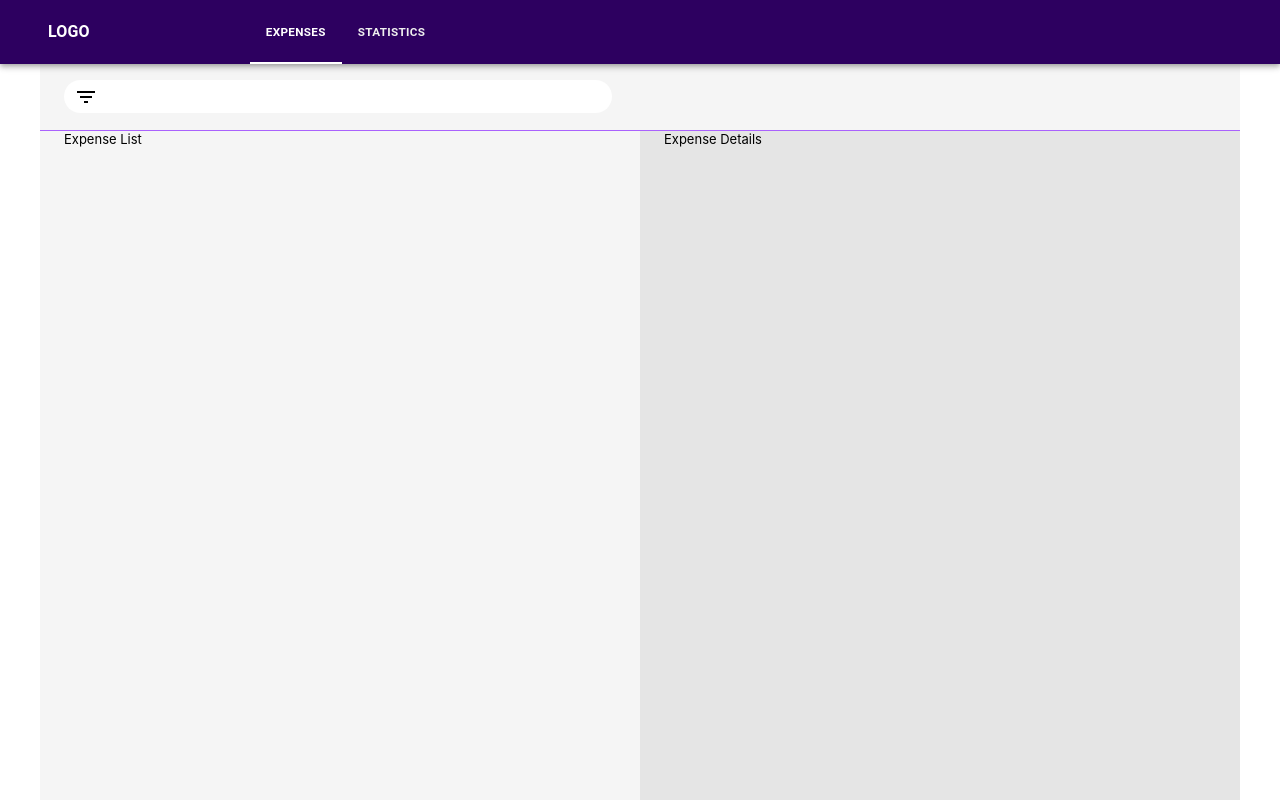
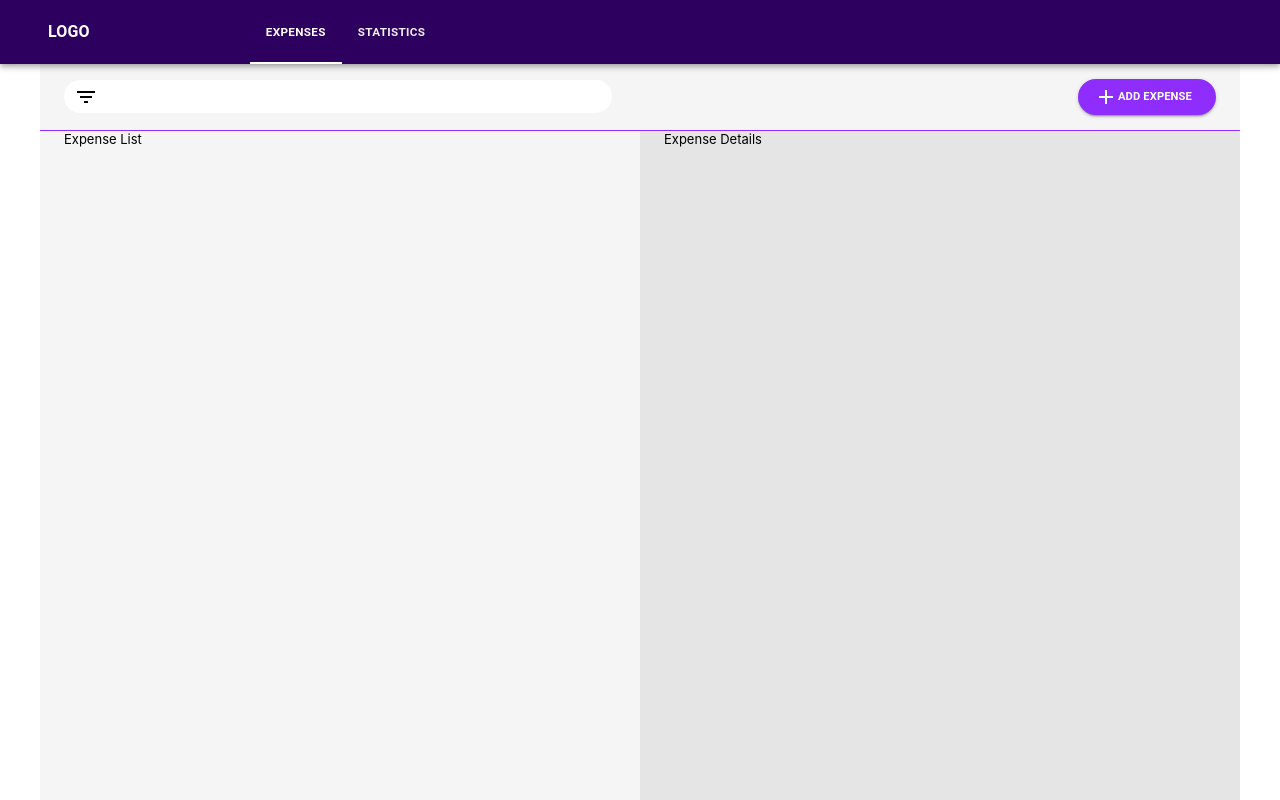
Before and after one commit to netanlb/Expanse-Report-App-React, a React (Create React App) app: page /expenses in a window 1280 px wide. Built offline with nearby package versions, Linux system fonts and the light colour scheme.

Commit message:
hover color

```diff
--- a/src/index.css
+++ b/src/index.css
@@ -1,6 +1,7 @@
 :root {
   --purple-dark: #2d0060;
-  --purple-light: #aa62fd;
+  --purple-light: #8e2dfe;
+  --purple-hover: #430091;
   --off-white: #f5f5f5;
   --off-white-darker: #e5e5e5;
 }
--- a/src/navbar/navbar.styled.jsx
+++ b/src/navbar/navbar.styled.jsx
@@ -17,6 +17,9 @@ export const StyledTab = styled(Tab)(({ theme }) => ({
   "&.Mui-selected": {
     color: "white",
   },
+  "&:hover": {
+    background: "var(--purple-hover)",
+  },
 }));
 
 export const StyledAppBar = styled(AppBar)(() => ({
--- a/src/pages/expanses/components/expenses-toolbar/expenses-toolbar.jsx
+++ b/src/pages/expanses/components/expenses-toolbar/expenses-toolbar.jsx
@@ -1,6 +1,12 @@
 // import { Icon } from "@mui/material";
-import { ToolbarContainer, FilterBox } from "./expenses-toolbar.styled";
+import {
+  ToolbarContainer,
+  FilterBox,
+  AddExpenseButton,
+} from "./expenses-toolbar.styled";
 import FilterListIcon from "@mui/icons-material/FilterList";
+import AddIcon from "@mui/icons-material/Add";
+import { Typography } from "@mui/material";
 
 export default function ExpenseToolbarComponent() {
   return (
@@ -8,6 +14,14 @@ export default function ExpenseToolbarComponent() {
       <FilterBox>
         <FilterListIcon />
       </FilterBox>
+      <AddExpenseButton variant="contained">
+        <AddIcon></AddIcon>
+        <Typography
+          sx={{ fontSize: "0.8em", fontWeight: 700, paddingRight: 1 }}
+        >
+          Add Expense
+        </Typography>
+      </AddExpenseButton>
     </ToolbarContainer>
   );
 }
--- a/src/pages/expanses/components/expenses-toolbar/expenses-toolbar.styled.jsx
+++ b/src/pages/expanses/components/expenses-toolbar/expenses-toolbar.styled.jsx
@@ -1,9 +1,10 @@
-import { styled } from "@mui/material";
+import { Button, styled } from "@mui/material";
 import { Container, Box } from "@mui/system";
 
 export const ToolbarContainer = styled(Container)(() => ({
   display: "flex",
   alignItems: "center",
+  justifyContent: "space-between",
   borderBottom: "1px solid var(--purple-light)",
 }));
 
@@ -17,3 +18,11 @@ export const FilterBox = styled(Box)(() => ({
   height: "50%",
   borderRadius: 20,
 }));
+
+export const AddExpenseButton = styled(Button)(() => ({
+  background: "var(--purple-light)",
+  borderRadius: 20,
+  "&:hover": {
+    background: "var(--purple-hover)",
+  },
+}));
```
